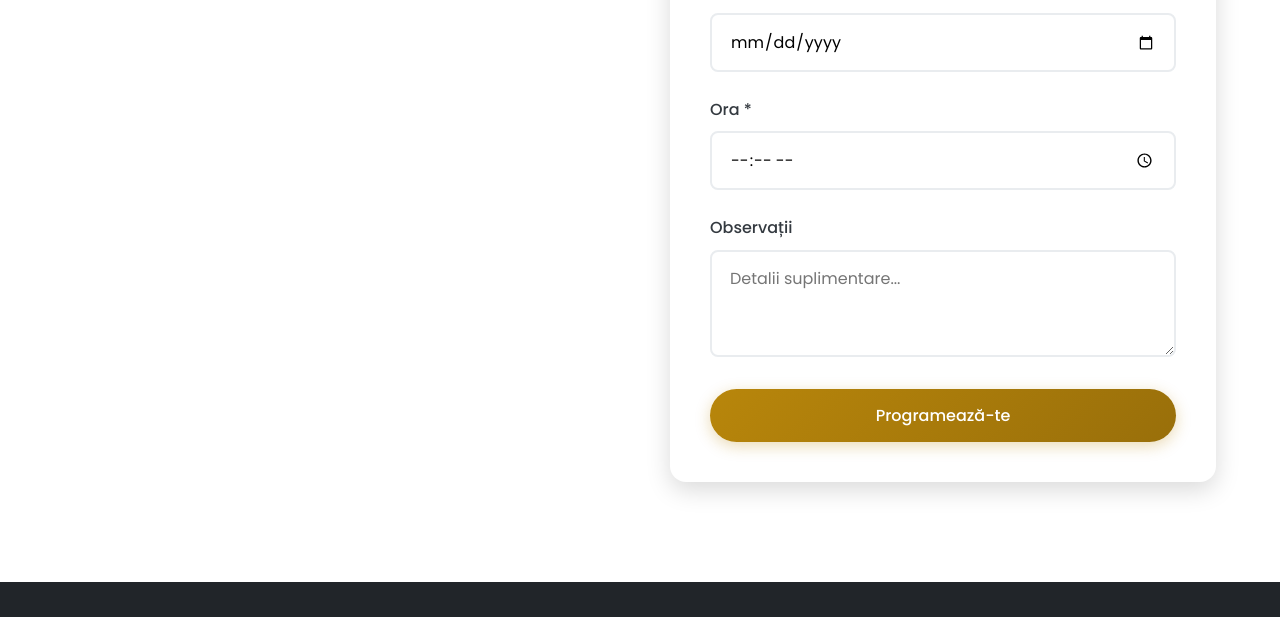
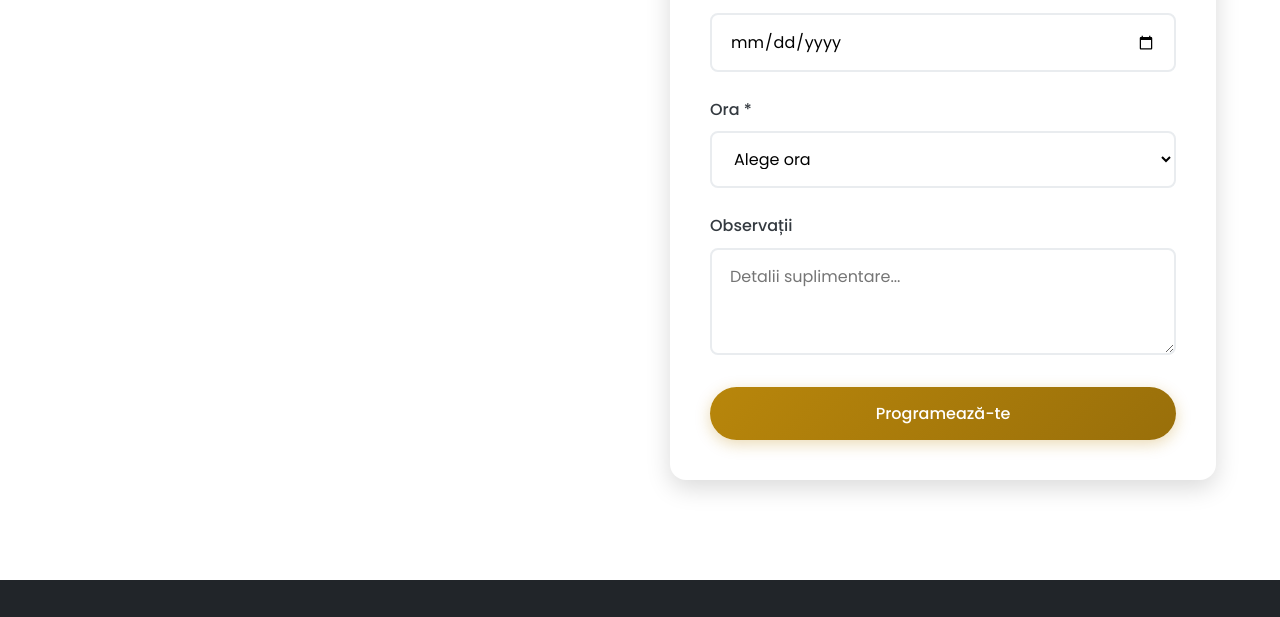
Before and after one commit to Nickkolean2793/daniela-mancos-site, a website: page programare.html in a window 1280 px wide. Shown: the part 1143-1760 px from the top of the page. Drawn offline with nearby package versions, Linux system fonts and the light colour scheme.

Commit message:
Restore hour selection as dropdown in booking form

```diff
--- a/programare.html
+++ b/programare.html
@@ -86,7 +86,28 @@
                         </div>
                         <div class="form-group">
                             <label for="time">Ora *</label>
-                            <input type="time" id="time" name="time" required min="09:00" max="18:00">
+                            <select id="time" name="time" required>
+                                <option value="">Alege ora</option>
+                                <option value="09:00">09:00</option>
+                                <option value="09:30">09:30</option>
+                                <option value="10:00">10:00</option>
+                                <option value="10:30">10:30</option>
+                                <option value="11:00">11:00</option>
+                                <option value="11:30">11:30</option>
+                                <option value="12:00">12:00</option>
+                                <option value="12:30">12:30</option>
+                                <option value="13:00">13:00</option>
+                                <option value="13:30">13:30</option>
+                                <option value="14:00">14:00</option>
+                                <option value="14:30">14:30</option>
+                                <option value="15:00">15:00</option>
+                                <option value="15:30">15:30</option>
+                                <option value="16:00">16:00</option>
+                                <option value="16:30">16:30</option>
+                                <option value="17:00">17:00</option>
+                                <option value="17:30">17:30</option>
+                                <option value="18:00">18:00</option>
+                            </select>
                         </div>
                         <div class="form-group">
                             <label for="notes">Observații</label>
```
